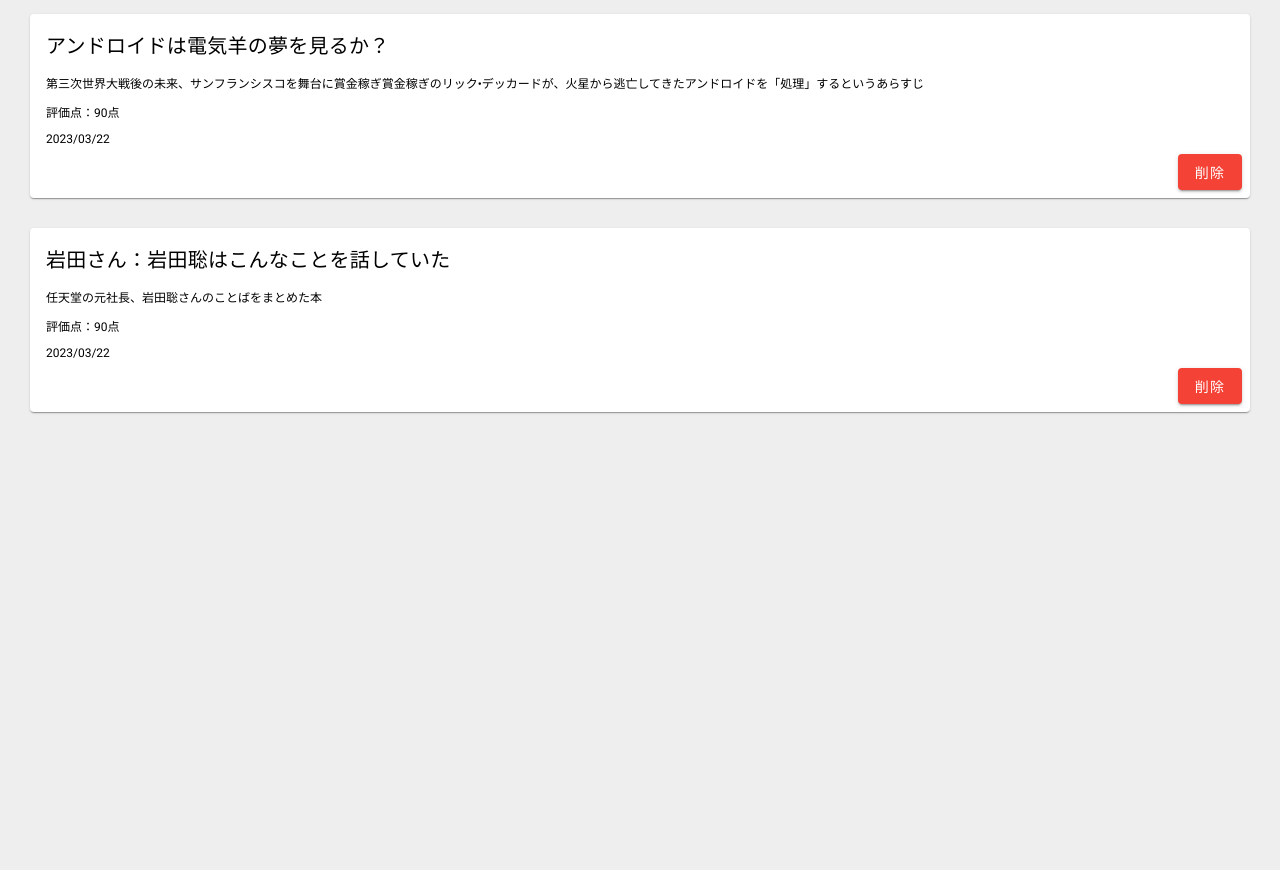
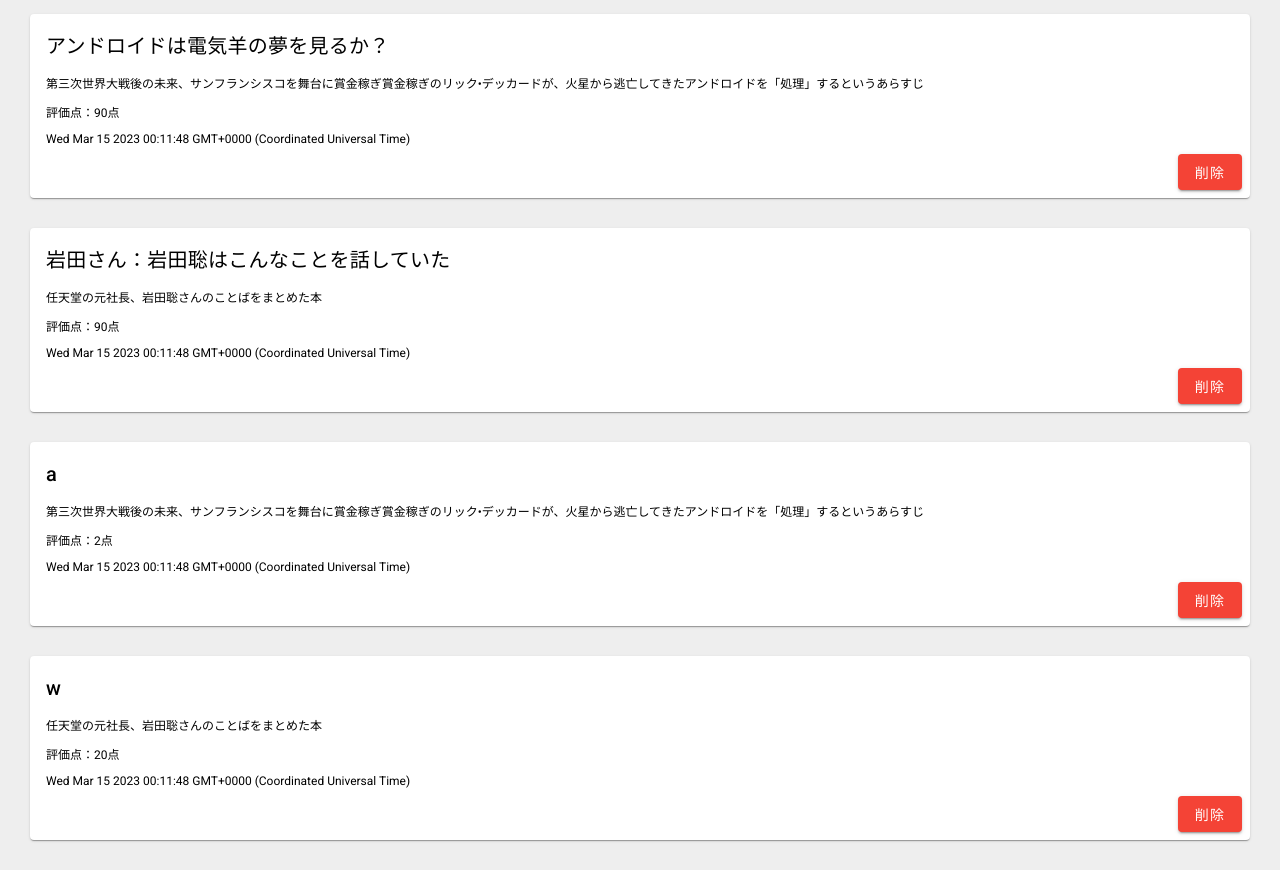
Before and after one commit to ayaka2019436/intern--, an Angular app in the folder intern-book-app/: page / in a window 1280 px wide. Shown: the part 500-1370 px from the top of the page. Before the commit the page ends 942 px from the top, so only its background shows below. Built offline with nearby package versions, Linux system fonts and the light colour scheme.

Commit message:
細かい修正

```diff
--- a/intern-book-app/src/app/components/card/card.component.html
+++ b/intern-book-app/src/app/components/card/card.component.html
@@ -1,13 +1,13 @@
-<mat-card *ngIf="aBook" class="card">
+<mat-card *ngIf="book" class="card">
   <mat-card-header>
-    <mat-card-title>{{ aBook.name }}</mat-card-title>
+    <mat-card-title>{{ book.name }}</mat-card-title>
   </mat-card-header>
   <mat-card-content>
-    <p class="textmin">{{ aBook.detail }}</p>
-    <p class="textmin">評価点：{{ aBook.evaluation }}点</p>
+    <p class="textmin">{{ book.detail }}</p>
+    <p class="textmin">評価点：{{ book.evaluation }}点</p>
     <p class="textmin">{{ date }}</p>
   </mat-card-content>
   <mat-card-actions align="end">
-    <button mat-raised-button color="warn" (click)="Delete()">削除</button>
+    <button mat-raised-button color="warn" (click)="delete()">削除</button>
   </mat-card-actions>
 </mat-card>
--- a/intern-book-app/src/app/components/card/card.component.ts
+++ b/intern-book-app/src/app/components/card/card.component.ts
@@ -7,14 +7,14 @@
   styleUrls: ['./card.component.css'],
 })
 export class CardComponent {
-  @Input() aBook: Book = {
+  @Input() book: Book = {
     name: '',
     detail: '',
     evaluation: 0,
   };
-  @Input() date?: string;
-  @Output() deleteBook = new EventEmitter<Book>();
-  Delete() {
-    this.deleteBook.emit(this.aBook);
+  @Input() date?: Date;
+  @Output() onDelete = new EventEmitter<Book>();
+  delete() {
+    this.onDelete.emit(this.book);
   }
 }
--- a/intern-book-app/src/app/pages/list/list.component.css
+++ b/intern-book-app/src/app/pages/list/list.component.css
@@ -7,26 +7,32 @@
 .full-width {
   width: 100%;
 }
+
 .half-width {
   width: 50%;
 }
+
 .right {
   text-align: right;
 }
+
 .text {
   line-height: 2;
 }
+
 .card {
   margin: 30px;
 }
 
-.textmax {
+.font-size-large {
   font-size: 30px;
 }
-.textmin {
+
+.font-size-small {
   font-size: 12px;
 }
-.Nodata {
+
+.no-data {
   font-size: 30px;
   text-align: center;
 }
--- a/intern-book-app/src/app/pages/list/list.component.html
+++ b/intern-book-app/src/app/pages/list/list.component.html
@@ -1,6 +1,6 @@
 <mat-card class="card">
   <mat-card-header>
-    <mat-card-title class="textmax"> 書籍登録 </mat-card-title>
+    <mat-card-title class="font-size-large"> 書籍登録 </mat-card-title>
   </mat-card-header>
   <form class="form">
     <mat-card-content>
@@ -29,8 +29,8 @@
         <mat-label>評価点</mat-label>
         <input
           matInput
-          id="score"
-          name="score"
+          id="evaluation"
+          name="evaluation"
           [(ngModel)]="book.evaluation"
           placeholder="評価点を記入"
         />
@@ -42,12 +42,13 @@
   </mat-card-actions>
 </mat-card>
 
-<div class="Nodata" *ngIf="!bookList || bookList.length === 0">
+<div class="no-data" *ngIf="!bookList || bookList.length === 0">
   データがありません
 </div>
+<!-- *ngIf="!bookList nullとかの時 -->
 <app-card
   *ngFor="let book of bookList"
-  [aBook]="book"
+  [book]="book"
   [date]="today"
-  (deleteBook)="deleteBook($event)"
+  (onDelete)="deleteBook($event)"
 ></app-card>
--- a/intern-book-app/src/app/pages/list/list.component.ts
+++ b/intern-book-app/src/app/pages/list/list.component.ts
@@ -1,3 +1,4 @@
+import { NgFor } from '@angular/common';
 import { Component } from '@angular/core';
 import { Book } from 'src/app/types/book';
 
@@ -19,22 +20,58 @@
       detail: '任天堂の元社長、岩田聡さんのことばをまとめた本',
       evaluation: 90,
     },
+    {
+      name: 'a',
+      detail:
+        '第三次世界大戦後の未来、サンフランシスコを舞台に賞金稼ぎ賞金稼ぎのリック•デッカードが、火星から逃亡してきたアンドロイドを「処理」するというあらすじ',
+      evaluation: 2,
+    },
+    {
+      name: 'w',
+      detail: '任天堂の元社長、岩田聡さんのことばをまとめた本',
+      evaluation: 20,
+    },
   ];
   book: Book = {
     name: '',
     detail: '',
-    evaluation: 0,
+    evaluation: null,
   };
-  today: string = '2023/03/22';
+  today: Date = new Date();
   addBook() {
-    this.bookList.push(this.book);
+    this.bookList.push({ ...this.book });
+    //{...}スプレット構文中身を展開する{}で包み直す
     this.book = {
       name: '',
       detail: '',
-      evaluation: 0,
+      evaluation: null,
     };
+    // 初期化の方法としての別パターン 残しておく！
+    // this.book.name = '';
+    // this.book.detail = '';
+    // this.book.evaluation = null;
+    // 参照渡しと値渡し
   }
-  deleteBook(book: Book) {
-    this.bookList = this.bookList.filter((b) => b.name !== book.name);
+  deleteBook(prop: Book) {
+    const confirmation = window.confirm('本当に削除しますか？');
+    if (confirmation) {
+      this.bookList = this.bookList.filter((book) => book.name !== prop.name);
+      //filter()配列に使うことができる。中身を一件ずつ比較してTrueの場合データを使用する。データの件数分まわる。
+
+      //filterのコードと同じ処理
+      let _bookList: Book[] = [];
+      for (let index = 0; index < this.bookList.length; index++) {
+        const element = this.bookList[index];
+        if (this.bookList[index].name !== prop.name) {
+          // 勉強用
+          // _bookList.push({
+          //   name: this.bookList[index].name,
+          //   detail: this.bookList[index].detail,
+          //   evaluation: this.bookList[index].evaluation,
+          // });
+          _bookList.push({ ...this.bookList[index] });
+        }
+      }
+    }
   }
 }
--- a/intern-book-app/src/app/types/book.ts
+++ b/intern-book-app/src/app/types/book.ts
@@ -1,5 +1,5 @@
 export interface Book {
   name: string;
   detail: string;
-  evaluation: number;
+  evaluation: number | null;
 }
```
